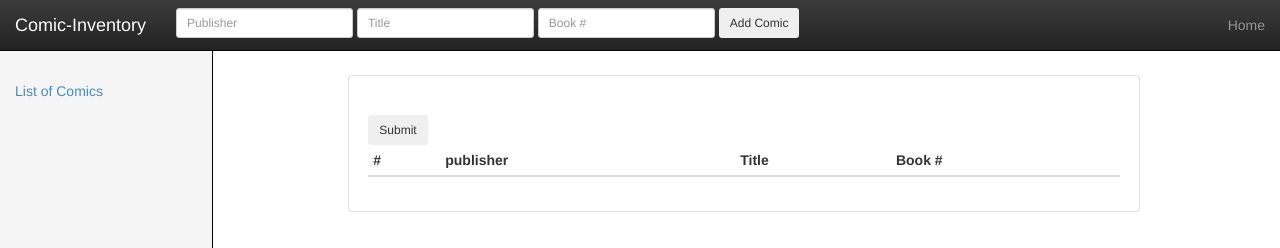
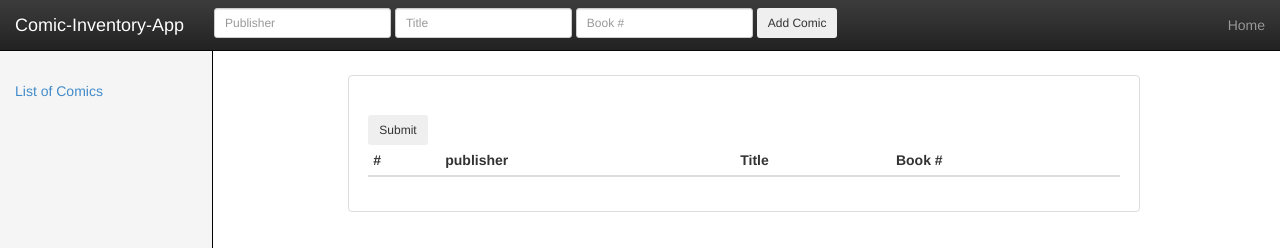
Before and after one commit to jamalomartin/ComicBook-Inventory-App, a website: page app/index.html in a window 1280 px wide. Shown: the top 248 px of the page. Drawn offline with Linux system fonts and the light colour scheme.

Commit message:
Name update

```diff
--- a/app/index.html
+++ b/app/index.html
@@ -17,7 +17,7 @@
     <div class="navbar navbar-inverse navbar-fixed-top" role="navigation">
         <div class="container-fluid">
             <div class="navbar-header">
-                <a class="navbar-brand">Comic-Inventory</a>
+                <a class="navbar-brand">Comic-Inventory-App</a>
             </div>
             <form class="navbar-form navbar-left" id="addItem">
                 <div class="form-group input-group-sm">
```
